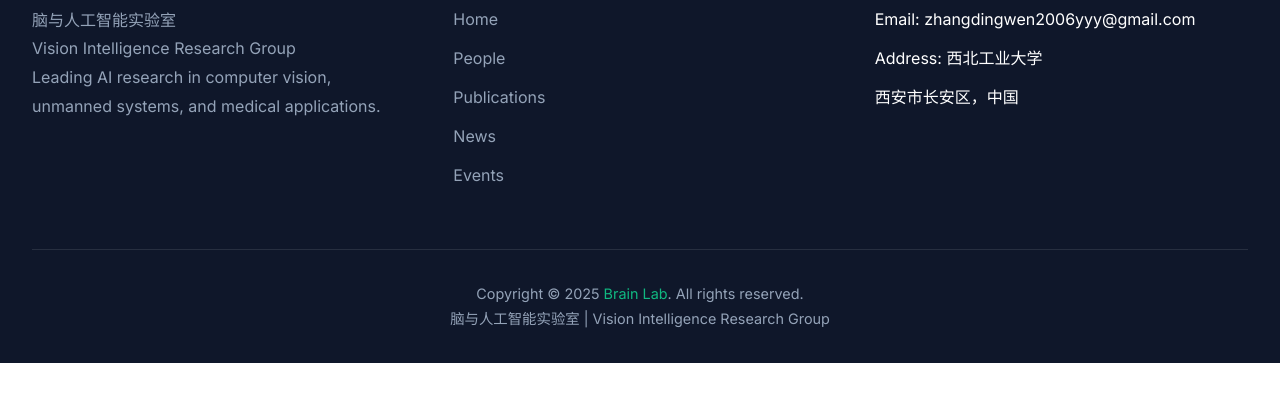
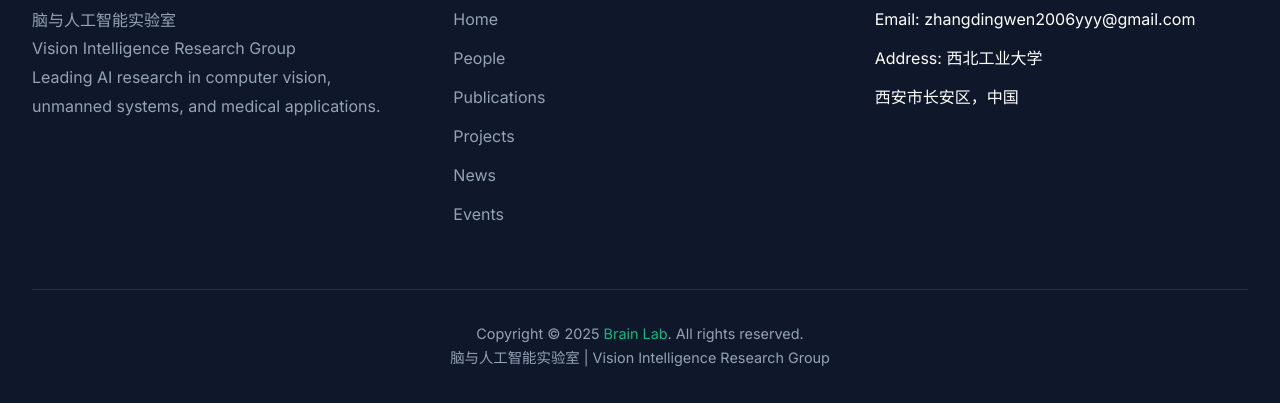
Before and after one commit to lifuguan/nwpu-CV-research-group, a plain HTML site: page index.html in a window 1280 px wide. Shown: the part 3782-4185 px from the top of the page. Before the commit the page ends 4145 px from the top, so only its background shows below. Drawn offline with nearby package versions, Linux system fonts and the light colour scheme.

Commit message:
Add Projects link to Quick Links in footer
- Added Projects link between Publications and News
- Link path: ./pages/demo.html

```diff
--- a/index.html
+++ b/index.html
@@ -1097,6 +1097,7 @@
 						<li><a href="index.html">Home</a></li>
 						<li><a href="./pages/people.html">People</a></li>
 						<li><a href="./pages/publications.html">Publications</a></li>
+						<li><a href="./pages/demo.html">Projects</a></li>
 						<li><a href="./pages/news.html">News</a></li>
 						<li><a href="./pages/event.html">Events</a></li>
 					</ul>
```
